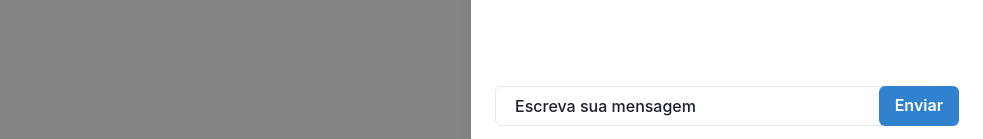
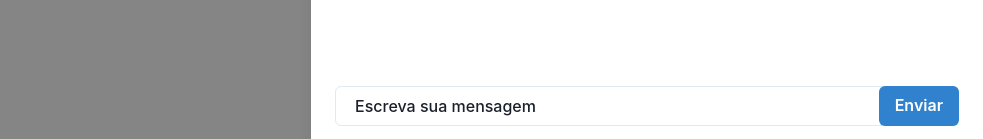
Before and after one commit to Dhayvison/dutch-blitz-online-front, a React (Create React App) app: page / in a window 1280 px wide. Both pictures are taken after a click on the button "Search database". Shown: the part 658-797 px from the top of the page, without its empty margins (297-1280 px from the left). Built offline with nearby package versions, Linux system fonts and the light colour scheme; no server answers.

Commit message:
fix: minor style

```diff
--- a/src/App.tsx
+++ b/src/App.tsx
@@ -44,7 +44,7 @@ function App() {
         disabled={!socket}
       />
 
-      <Drawer isOpen={isOpen} placement='right' onClose={onClose} size='md'>
+      <Drawer isOpen={isOpen} placement='right' onClose={onClose} size='lg'>
         <DrawerOverlay />
         <DrawerContent>
           <DrawerCloseButton />
@@ -54,7 +54,7 @@ function App() {
             <ChatMessagesList />
           </DrawerBody>
 
-          <DrawerFooter>
+          <DrawerFooter mt={4}>
             <ChatForm />
           </DrawerFooter>
         </DrawerContent>
```
